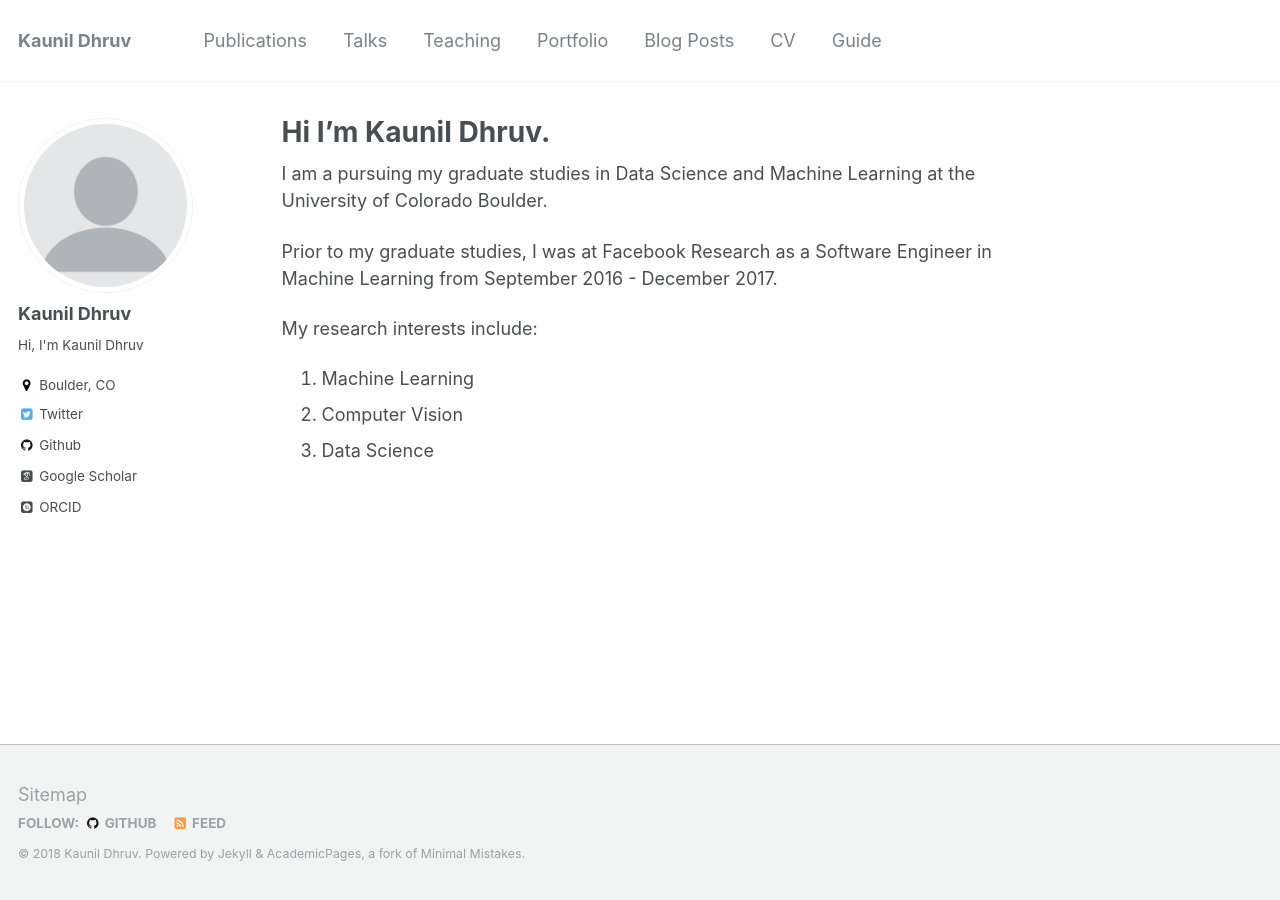
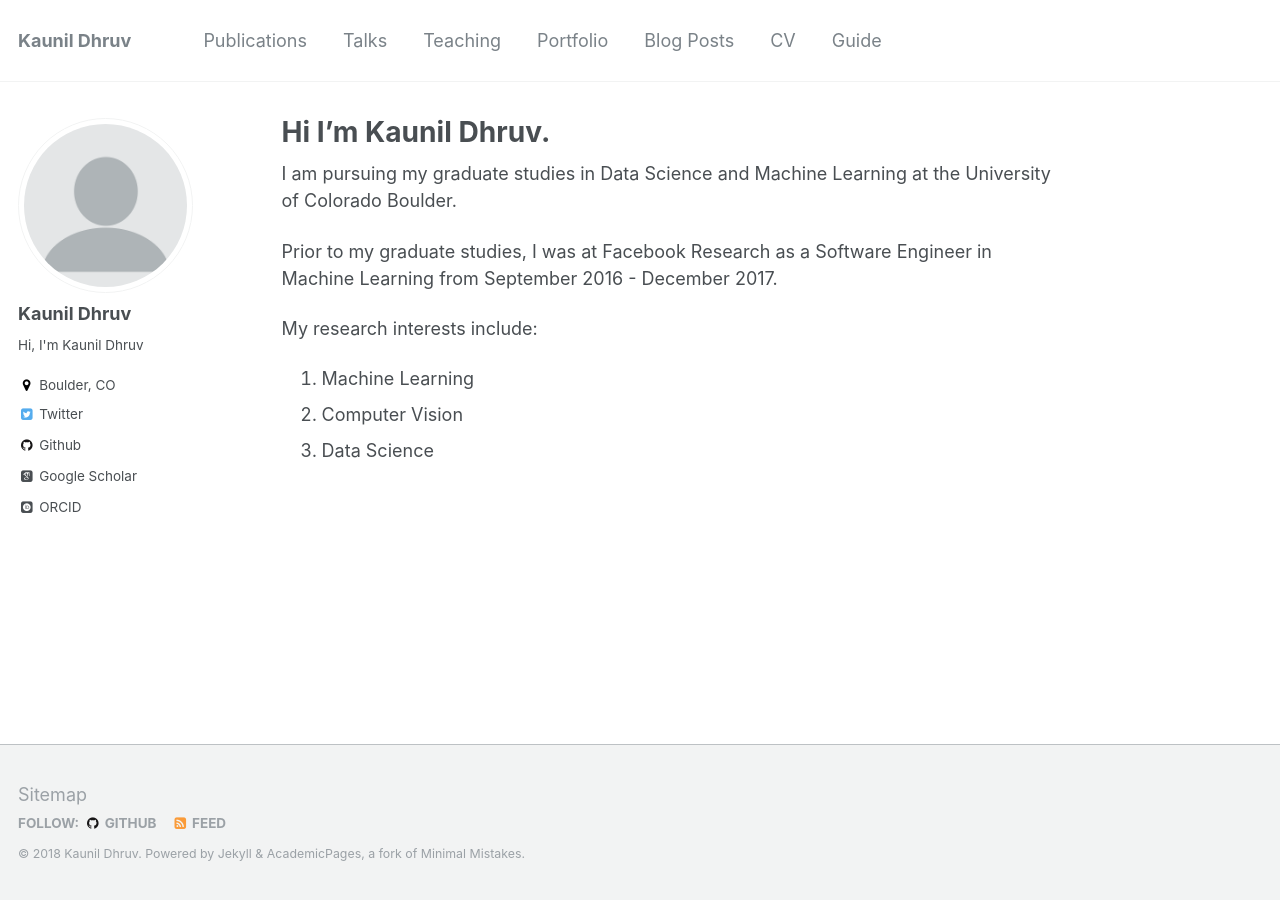
Before and after one commit to KaunilD/kaunild.github.io, a Jekyll site: the page built from _pages/about.md, in a window 1280 px wide. Built offline with Jekyll 4.4.1, drawn with Linux system fonts in a browser that asks for light colours; some web fonts are replaced.

```diff
--- a/_pages/about.md
+++ b/_pages/about.md
@@ -8,7 +8,7 @@ redirect_from:
   - /about.html
 ---
 
-I am a pursuing my graduate studies in Data Science and Machine Learning at the University of Colorado Boulder.
+I am pursuing my graduate studies in Data Science and Machine Learning at the University of Colorado Boulder.
 
 Prior to my graduate studies, I was at Facebook Research as a Software Engineer in Machine Learning from September 2016 - December 2017.
 
```
